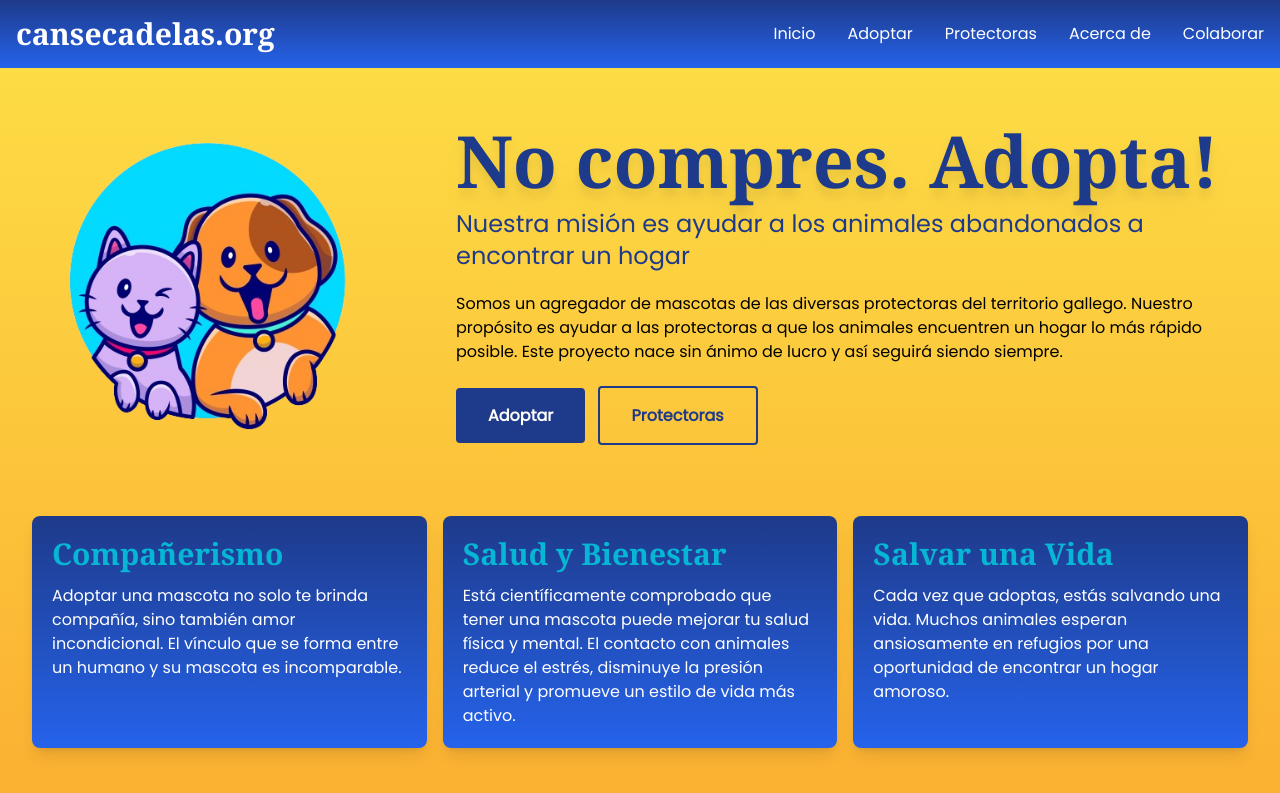
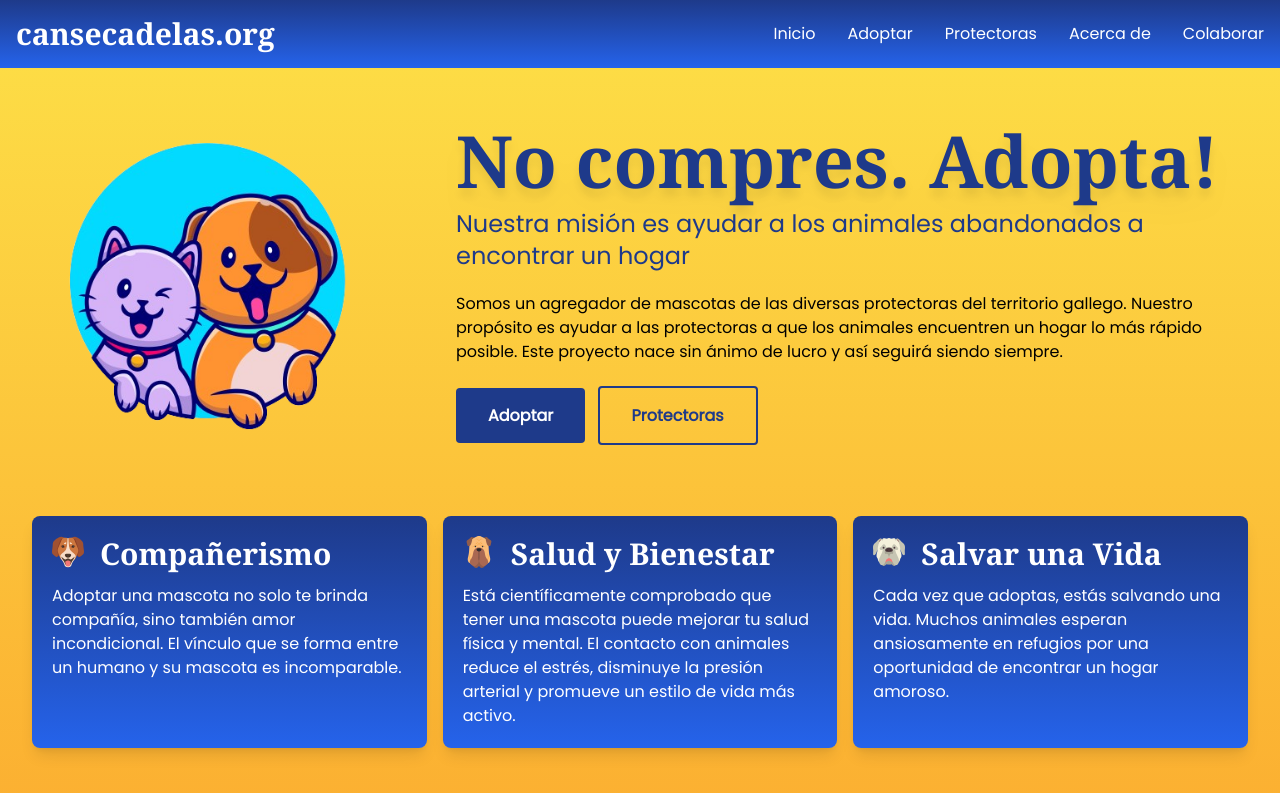
Before and after one commit to ppitacaneiro/cansecadelas_app, an Astro site: page / in a window 1280 px wide. Shown: the top 793 px of the page. Built offline with nearby package versions, Linux system fonts and the light colour scheme; Astro itself is replaced by a stand-in of ours; a web font is replaced by a local one.

Commit message:
implemented dog icons in home page

```diff
--- a/src/components/HomeCard.astro
+++ /dev/null
@@ -1,9 +0,0 @@
----
-const { card } = Astro.props;
----
-<div class="bg-gradient-to-b from-blue-900 to-blue-600 rounded-lg shadow-lg h-full">
-    <div class="p-5">
-        <h3 class="text-3xl font-bold text-cyan-500 font-serif">{ card.title }</h3>
-        <p class="mt-3 text-white">{ card.text }</p>
-    </div>
-</div>
--- a/src/data/home.js
+++ /dev/null
@@ -1,14 +0,0 @@
-export const cards = [
-    {
-        title: 'Compañerismo',
-        text: 'Adoptar una mascota no solo te brinda compañía, sino también amor incondicional. El vínculo que se forma entre un humano y su mascota es incomparable.'
-    },
-    {
-        title: 'Salud y Bienestar',
-        text: 'Está científicamente comprobado que tener una mascota puede mejorar tu salud física y mental. El contacto con animales reduce el estrés, disminuye la presión arterial y promueve un estilo de vida más activo.'
-    },
-    {
-        title: 'Salvar una Vida',
-        text: 'Cada vez que adoptas, estás salvando una vida. Muchos animales esperan ansiosamente en refugios por una oportunidad de encontrar un hogar amoroso.'
-    },
-];
--- a/src/pages/index.astro
+++ b/src/pages/index.astro
@@ -3,8 +3,9 @@ import BaseLayout from '../layouts/Layout.astro';
 import PetCard from '../components/shared/PetCard.astro';
 import { Image } from 'astro:assets';
 import pets from '../data/pets';
-import HomeCard from '../components/HomeCard.astro';
-import { cards } from '../data/home';
+import dog1Svg from '../assets/icons/dog-1.svg';
+import dog2Svg from '../assets/icons/dog-2.svg';
+import dog3Svg from '../assets/icons/dog-3.svg';
 
 const imagePath = '/src/assets/images/pets_adopt_header.png';
 const images = import.meta.glob<{ default: ImageMetadata }>('/src/assets/images/*.{jpeg,jpg,png,gif}')
@@ -31,9 +32,40 @@ if (!images[imagePath]) throw new Error(`"${imagePath}" does not exist in glob:
 			</div>
 		</div>
 		<div class="grid grid-cols-3 gap-4 p-4 m-4">
-			{ cards.map((card) => (
-				<HomeCard card={card} />
-			))}
+			<div class="bg-gradient-to-b from-blue-900 to-blue-600 rounded-lg shadow-lg h-full">
+				<div class="p-5">
+					<div class="flex">
+						<Image src={dog1Svg} class="w-8 h-8 mr-4" alt=""/>
+						<h3 class="text-3xl font-bold text-white font-serif">Compañerismo</h3>
+					</div>
+					<p class="mt-3 text-white">
+						Adoptar una mascota no solo te brinda compañía, sino también amor incondicional. El vínculo que se forma entre un humano y su mascota es incomparable.
+					</p>
+				</div>
+			</div>
+			<div class="bg-gradient-to-b from-blue-900 to-blue-600 rounded-lg shadow-lg h-full">
+				<!-- TODO: Refactor to HomeCardComponent -->
+				<div class="p-5">
+					<div class="flex">
+						<Image src={dog2Svg} class="w-8 h-8 mr-4" alt=""/>
+						<h3 class="text-3xl font-bold text-white font-serif">Salud y Bienestar</h3>
+					</div>
+					<p class="mt-3 text-white">
+						Está científicamente comprobado que tener una mascota puede mejorar tu salud física y mental. El contacto con animales reduce el estrés, disminuye la presión arterial y promueve un estilo de vida más activo.
+					</p>
+				</div>
+			</div>
+			<div class="bg-gradient-to-b from-blue-900 to-blue-600 rounded-lg shadow-lg h-full">
+				<div class="p-5">
+					<div class="flex">
+						<Image src={dog3Svg} class="w-8 h-8 mr-4" alt=""/>
+						<h3 class="text-3xl font-bold text-white font-serif">Salvar una Vida</h3>
+					</div>
+					<p class="mt-3 text-white">
+						Cada vez que adoptas, estás salvando una vida. Muchos animales esperan ansiosamente en refugios por una oportunidad de encontrar un hogar amoroso.
+					</p>
+				</div>
+			</div>
 		</div>
 		<div class="grid grid-cols-3 gap-4 p-4 m-4">
 			{ pets.map((pet) => (
```
